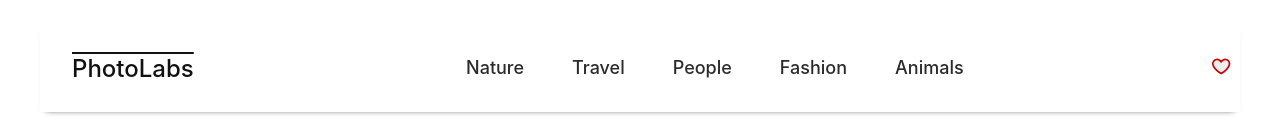
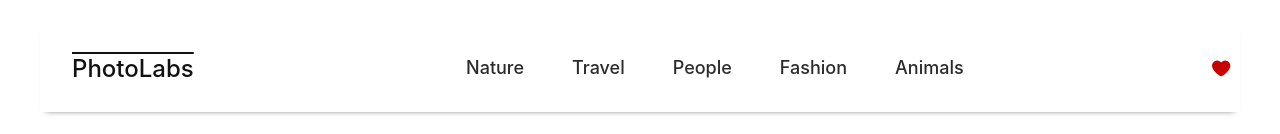
Before and after one commit to MOGARRR/PhotoLabs, a React (Vite) app in the folder frontend/: page / in a window 1280 px wide. Shown: the top 134 px of the page. Built offline with nearby package versions, Linux system fonts and the light colour scheme; the HTML template or start-up script is replaced by a standard one.

Commit message:
WIP: Add global state to track liked photo id and update notifications

```diff
--- a/frontend/src/App.jsx
+++ b/frontend/src/App.jsx
@@ -3,17 +3,25 @@ import './App.scss';
 import HomeRoute from './routes/HomeRoute';
 import photos from './mocks/photos';
 import topics from './mocks/topics';
+import { useEffect, useState } from 'react';
 
 
 // Note: Rendering a single component to build components in isolation
 const App = () => {
-
+  const [likePhotoArray,setLikePhotoArray] = useState([]);
+  const [notifaction, setNotifaction] = useState(false);
+  const addPhotoToArray = (photoId) => {
+    setLikePhotoArray(prevLikePhotoArray => [photoId, ...prevLikePhotoArray]);
+    setNotifaction(true);
+  }
 
   return (
     <div className="App">
       <HomeRoute
       topics={topics}
       photos={photos}
+      addPhotoToArray={addPhotoToArray}
+      notifaction={notifaction}
       />
     </div>
   );
--- a/frontend/src/components/PhotoFavButton.jsx
+++ b/frontend/src/components/PhotoFavButton.jsx
@@ -1,16 +1,21 @@
 import FavIcon from './FavIcon';
 import '../styles/PhotoFavButton.scss';
-import { useState } from 'react';
+import { useEffect, useState } from 'react';
 
-const PhotoFavButton = () => {
+const PhotoFavButton = (props) => {
+const {addPhotoToArray, id} = props;
   const [likePhoto, setLikePhoto] = useState(false);
-  const handleLikePhoto = () => setLikePhoto(prevLikePhoto => !prevLikePhoto);
+
+  const handleLikePhoto = () => {
+    setLikePhoto(!likePhoto);
+    addPhotoToArray(id);
+  }
+
 
   return (
     <div className="photo-list__fav-icon " onClick={handleLikePhoto}>
       <div className="photo-list__fav-icon-svg">
-      {likePhoto && <FavIcon className='photo-list__fav-icon'/>}
-      {!likePhoto && <FavIcon className='photo-list__fav-icon-svg'/>}
+      <FavIcon selected={likePhoto}/>
       </div>
 
     </div>
--- a/frontend/src/components/PhotoList.jsx
+++ b/frontend/src/components/PhotoList.jsx
@@ -8,9 +8,11 @@ const PhotoList = (props) => {
   const photoData = props.photos.map((photo) => (
     <PhotoListItem
     key={photo.id}
+    id={photo.id}
     location={photo.location}
     urls={photo.urls}
     user={photo.user}
+    addPhotoToArray={props.addPhotoToArray}
     />
   ))
 
--- a/frontend/src/components/PhotoListItem.jsx
+++ b/frontend/src/components/PhotoListItem.jsx
@@ -1,23 +1,38 @@
-import { use } from "react";
+import { useState, useEffect } from "react";
 import "../styles/PhotoListItem.scss";
 import PhotoFavButton from "./PhotoFavButton";
 
+const PhotoListItem = (props) => {
+  const { location, urls, user, id, addPhotoToArray} = props;
 
-const PhotoListItem = (props) => {
-  const {location, urls, user} = props;
+
+
   return (
     <div className="photo-list__item">
-      <PhotoFavButton/>
-      <img className="photo-list__image" src={urls.regular} alt="Regular image" />
+      <PhotoFavButton
+      id={id}
+      addPhotoToArray={addPhotoToArray}
+      />
+      <img
+        className="photo-list__image"
+        src={urls.regular}
+        alt="Regular image"
+      />
       <div className="photo-list__user-details">
-        <img className='photo-list__user-profile' src={user.profile} alt={user.name + "'s profile image"} />
+        <img
+          className="photo-list__user-profile"
+          src={user.profile}
+          alt={user.name + "'s profile image"}
+        />
         <div className="photo-list__user-info">
           {user.name}
-          <div className="photo-list__user-location">{location.city}, {location.country}</div>
+          <div className="photo-list__user-location">
+            {location.city}, {location.country}
+          </div>
         </div>
       </div>
     </div>
-  )
+  );
 };
 
 export default PhotoListItem;
--- a/frontend/src/components/TopNavigationBar.jsx
+++ b/frontend/src/components/TopNavigationBar.jsx
@@ -1,13 +1,14 @@
 import '../styles/TopNavigationBar.scss'
 import TopicList from './TopicList';
-import FavBadge from './FavBadge';
+import FavIcon from './FavIcon';
 
 const TopNavigation = (props) => {
+  const {topics,notifaction} = props;
   return (
     <div className="top-nav-bar">
       <span className="top-nav-bar__logo">PhotoLabs</span>
-      <TopicList topics={props.topics}/>
-      <FavBadge/>
+      <TopicList topics={topics}/>
+      <FavIcon displayAlert={notifaction} selected={true}/>
     </div>
   )
 };
--- a/frontend/src/routes/HomeRoute.jsx
+++ b/frontend/src/routes/HomeRoute.jsx
@@ -3,10 +3,17 @@ import PhotoList from '../components/PhotoList';
 import TopNavigation from '../components/TopNavigationBar';
 
 const HomeRoute = (props) => {
+  const {topics, photos, addPhotoToArray, notifaction} = props;
   return (
     <div className="home-route">
-            <TopNavigation topics={props.topics}/>
-            <PhotoList photos={props.photos}/>
+            <TopNavigation
+            topics={topics}
+            notifaction={notifaction}
+            />
+            <PhotoList
+            photos={photos}
+            addPhotoToArray={addPhotoToArray}
+            />
     </div>
   );
 };
```
Also changed, not shown: frontend/src/components/FavBadge.jsx (line endings or trailing spaces), frontend/src/components/FavIcon.jsx (line endings or trailing spaces).
